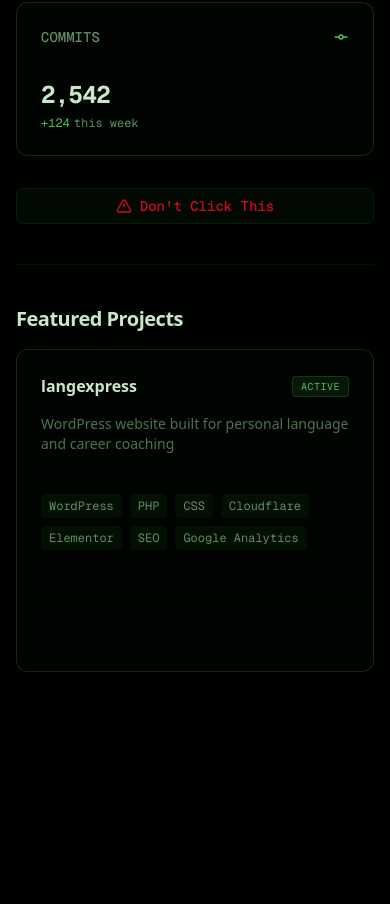
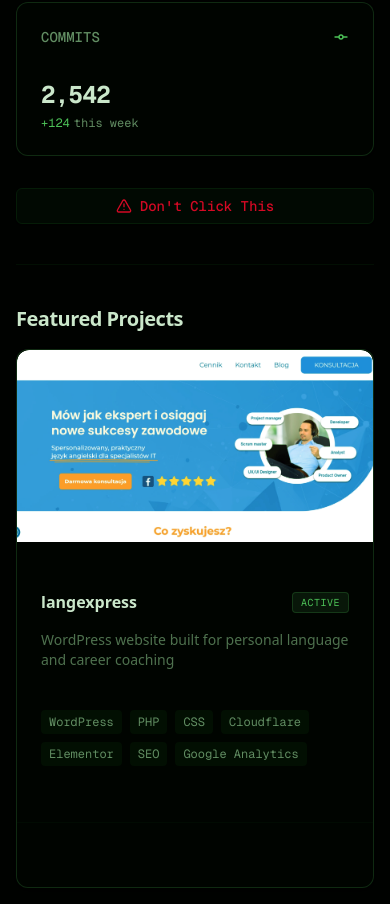
Before and after one commit to King-Perb/portfolio, a Next.js app: page / in a window 390 px wide. Shown: the part 689-1593 px from the top of the page. Before the commit the page ends 1377 px from the top, so only its background shows below. Built offline with nearby package versions, Linux system fonts and the light colour scheme.

Commit message:
feat(projects): display project images on mobile
Remove hidden md:block class from project card images to make them visible on mobile devices, matching desktop behavior.

```diff
--- a/src/components/projects/project-card.tsx
+++ b/src/components/projects/project-card.tsx
@@ -30,7 +30,7 @@
       onKeyDown={isClickable ? handleKeyDown : undefined}
     >
       {showScreenshot && imageUrl && (
-        <div className="relative w-full h-48 overflow-hidden rounded-t-xl -mt-6 mb-6 hidden md:block">
+        <div className="relative w-full h-48 overflow-hidden rounded-t-xl -mt-6 mb-6">
           <Image
             src={imageUrl}
             alt={project.title}
```
